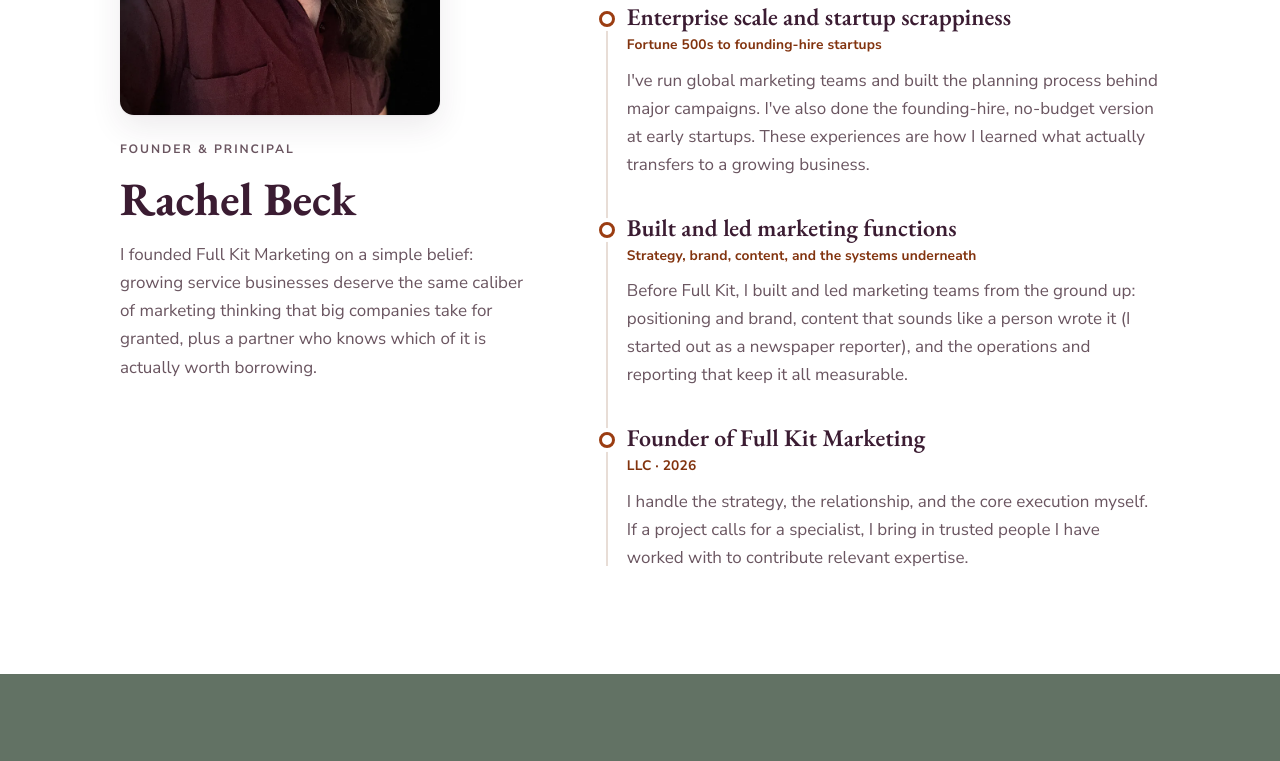
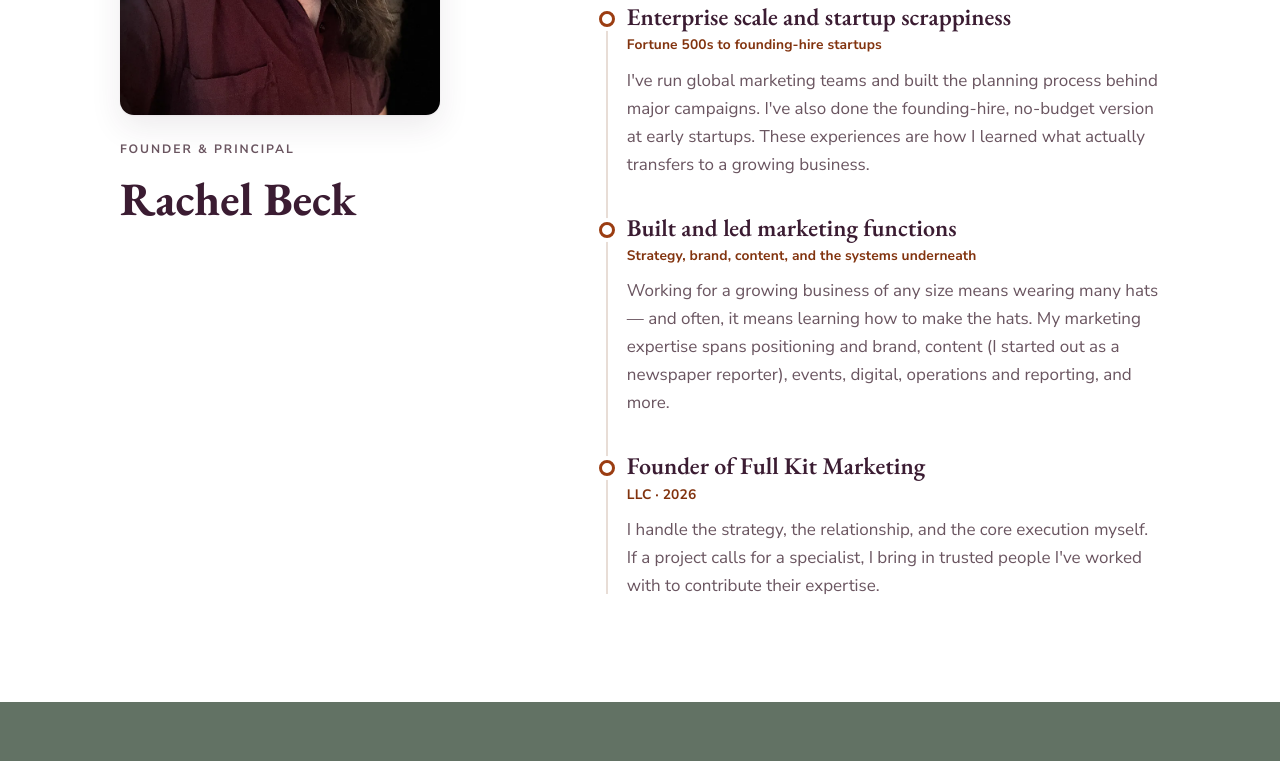
Before and after one commit to Rabeck/fullkitmarketing.com, an Eleventy site: page about/index.html in a window 1280 px wide. Shown: the part 1960-2721 px from the top of the page. Built offline with nearby package versions, Linux system fonts and the light colour scheme; Eleventy itself is replaced by a stand-in of ours; files that its build step writes are made by us from their sources.

Commit message:
Revise text in about/index.html for clarity
Updated wording for clarity and conciseness in the about section.

```diff
--- a/about/index.html
+++ b/about/index.html
@@ -121,16 +121,11 @@
      width="800" height="1000">
             <p class="eyebrow">Founder &amp; Principal</p>
             <h2>Rachel Beck</h2>
-            <p>
-              I founded Full Kit Marketing on a simple belief: growing service businesses deserve the
-              same caliber of marketing thinking that big companies take for granted, plus a partner who
-              knows which of it is actually worth borrowing.
-            </p>
           </div>
 
           <div class="about-main reveal">
             <p class="page-lead">
-              I spent more than 13 years leading marketing inside companies of every size, from names
+              I spent more than 13 years as a marketer in companies of every size, from names
               like Salesforce and Cisco to pre-launch startups building their first playbook. That
               range is the whole point: I know which enterprise strategies pay off for a smaller business,
               and which ones are expensive overkill. I'm a full-stack marketer who pairs creative craft
@@ -152,9 +147,9 @@
                 <h3>Built and led marketing functions</h3>
                 <p class="tl-meta">Strategy, brand, content, and the systems underneath</p>
                 <p>
-                  Before Full Kit, I built and led marketing teams from the ground up: positioning and
-                  brand, content that sounds like a person wrote it (I started out as a newspaper
-                  reporter), and the operations and reporting that keep it all measurable.
+                  Working for a growing business of any size means wearing many hats — and often, it means learning how to make the hats. My marketing expertise spans positioning and
+                  brand, content (I started out as a newspaper
+                  reporter), events, digital, operations and reporting, and more.
                 </p>
               </div>
               <div class="tl-item">
@@ -162,7 +157,7 @@
                 <p class="tl-meta">LLC · 2026</p>
                 <p>
                   I handle the strategy, the relationship, and the core execution myself. If a project calls for a specialist,
-                  I bring in trusted people I have worked with to contribute relevant expertise.
+                  I bring in trusted people I've worked with to contribute their expertise.
                 </p>
               </div>
             </div>
```
